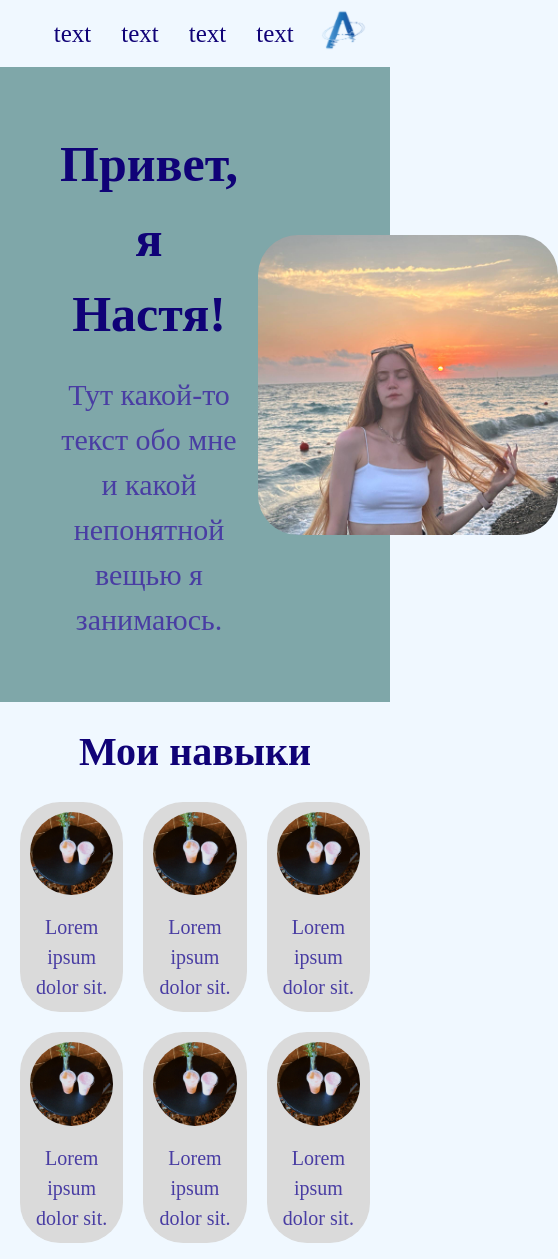
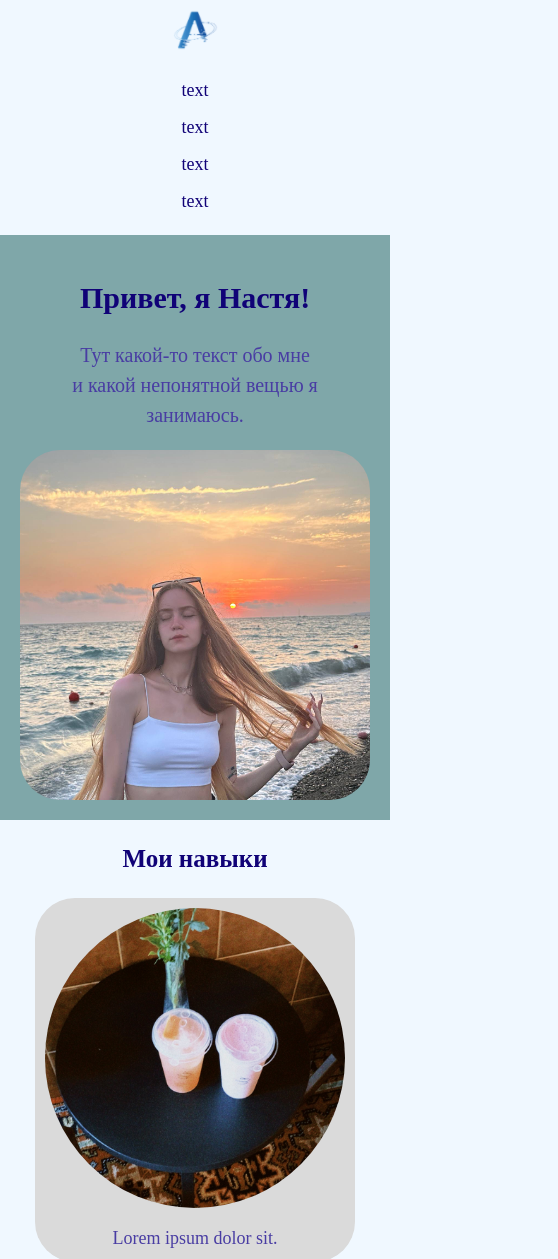
Before and after one commit to aquama666/test-site, a plain HTML site: page index.html in a window 390 px wide. Shown: the top 1259 px of the page, 558 px wide, since content can reach past the window. Drawn offline with Linux system fonts and the light colour scheme.

Commit message:
Добавлены изменения в html и css

```diff
--- a/index.html
+++ b/index.html
@@ -38,27 +38,27 @@
       <h2 class="section__title">Мои навыки</h2>
       <div class="section__skills">
         <article class="img__text">
-          <img class="section__img" src="/stol.jpg" alt="Навык1" />
+          <img class="section__img" src="stol.jpg" alt="Навык1" />
           <p class="section__text">Lorem ipsum dolor sit.</p>
         </article>
         <article class="img__text">
-          <img class="section__img" src="/stol.jpg" alt="Навык2" />
+          <img class="section__img" src="stol.jpg" alt="Навык2" />
           <p class="section__text">Lorem ipsum dolor sit.</p>
         </article>
         <article class="img__text">
-          <img class="section__img" src="/stol.jpg" alt="Навык3" />
+          <img class="section__img" src="stol.jpg" alt="Навык3" />
           <p class="section__text">Lorem ipsum dolor sit.</p>
         </article>
         <article class="img__text">
-          <img class="section__img" src="/stol.jpg" alt="Навык4" />
+          <img class="section__img" src="stol.jpg" alt="Навык4" />
           <p class="section__text">Lorem ipsum dolor sit.</p>
         </article>
         <article class="img__text">
-          <img class="section__img" src="/stol.jpg" alt="Навык5" />
+          <img class="section__img" src="stol.jpg" alt="Навык5" />
           <p class="section__text">Lorem ipsum dolor sit.</p>
         </article>
         <article class="img__text">
-          <img class="section__img" src="/stol.jpg" alt="Навык6" />
+          <img class="section__img" src="stol.jpg" alt="Навык6" />
           <p class="section__text">Lorem ipsum dolor sit.</p>
         </article>
       </div>
--- a/styles.css
+++ b/styles.css
@@ -15,13 +15,19 @@ body {
   align-items: center;
   flex-direction: row-reverse;
   width: 100%;
+  flex-wrap: wrap;
   padding: 10px;
 }
 
 a {
   text-decoration: none;
   color: rgb(16, 2, 119);
+  transition: color 0.4s;
 }
+
+
+a:hover {
+  color: rgb(172, 57, 170);}
 
 .nav__list {
   display: flex;
@@ -32,7 +38,7 @@ a {
   margin-left: 30px;
   font-size: 25px;
   font-weight: 500;
-  transition: scale 0.3s;
+  transition: scale 0.4s;
 }
 
 .nav__list__item:hover {
@@ -50,6 +56,7 @@ a {
   width: 100%;
   background-color: rgb(127, 167, 169);
   padding: 40px;
+  flex-wrap: wrap;
 }
 
 .about__me {
@@ -200,3 +207,81 @@ input[type="email"] {
     color: rgb(117, 10, 179);
     scale: 1.1;
 }
+
+
+
+@media (max-width: 768px) {
+
+
+  .container {
+    flex-direction: column;
+    align-items: center;
+    justify-content: center;
+  }
+
+  .nav__list {
+    flex-direction: column;
+    align-items: center;
+    margin-top: 20px;
+  }
+
+  .nav__list__item {
+    margin-left: 0;
+    margin-bottom: 10px;
+    font-size: 20px;
+  }
+
+  .container__main {
+    flex-direction: column;
+    align-items: center;
+    padding: 20px;
+  }
+
+  .pic__me {
+    max-width: 100%;
+    height: auto;
+  }
+
+  .section__skills {
+    grid-template-columns: 1fr;
+  }
+
+  .section__title {
+    font-size: 30px;
+  }
+
+  .section__text {
+    font-size: 18px;
+  }
+
+  .form__title {
+    font-size: 30px;
+  }
+
+  .form-group input {
+    width: 100%;
+  }
+
+  .submit-btn {
+    width: 80%;
+  }
+}
+
+@media (max-width: 480px) {
+
+  .title {
+    font-size: 30px;
+  }
+
+  .text__about {
+    font-size: 20px;
+  }
+
+  .section__title {
+    font-size: 25px;
+  }
+
+  .nav__list__item {
+    font-size: 18px;
+  }
+}
```
